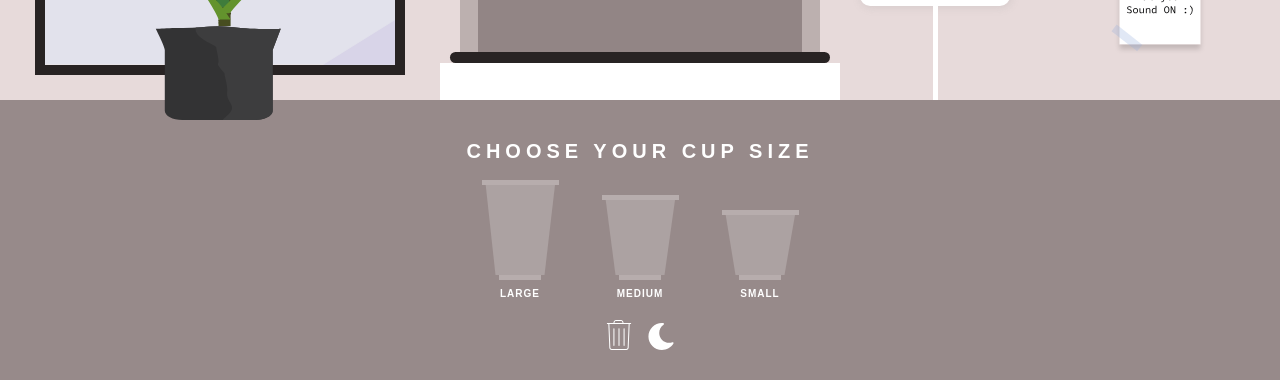
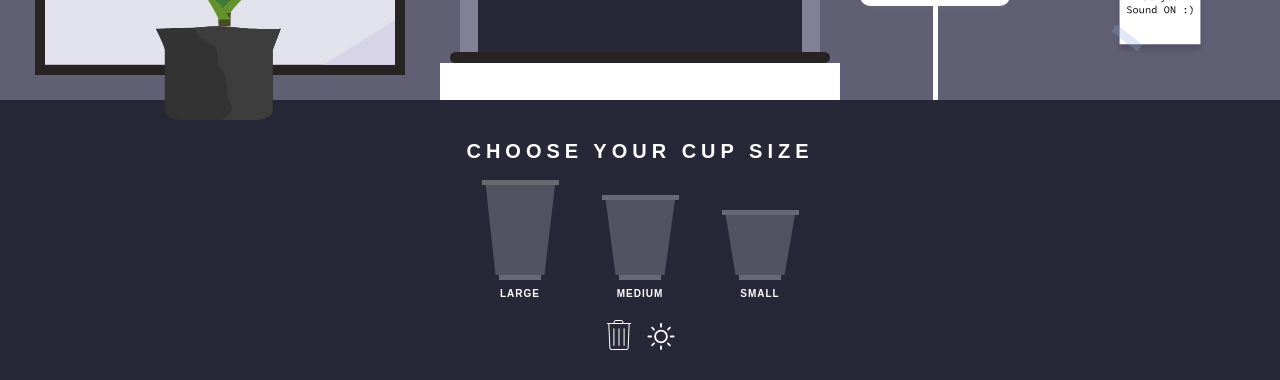
Before and after one commit to CathyDolle/bubbleTea, a plain HTML site: page index.html in a window 1280 px wide. Shown: the part 420-800 px from the top of the page. Drawn offline with Linux system fonts and the light colour scheme.

Commit message:
color and hour adjust :love_hotel:

```diff
--- a/index.html
+++ b/index.html
@@ -376,8 +376,8 @@
                 <img alt="trash" src="images/trash.svg">
             </div>
             <div class="board__footer__night">
-                <img class="js-night" alt="night" src="images/night.svg">
-                <img class="hidden js-day" alt="day" src="images/day.svg">
+                <img class="hidden js-night" alt="night" src="images/night.svg">
+                <img class="js-day" alt="day" src="images/day.svg">
             </div>
         </div>
     </section>
--- a/sass/main.scss
+++ b/sass/main.scss
@@ -1,17 +1,17 @@
 // COLOR PALETTE
 // COLOR PALETTE > INTERFACE
-$backgroud:rgb(231, 218, 218);
+$backgroud:#615F74;
 // $board:rgb(182, 162, 162);
-$board:rgb(151, 138, 138);
+$board:#282738;
 $button:#4e4444;
 
 // COLOR PALETTE > MACHINE
 $machine-top:white;
-$machine-middle:#BCB0AF;
+$machine-middle:#828096;
 $dark-coffee:#282323;
 $machine-bot:white;
 $machine-button:#282323;
-$darkcoffee:rgb(146, 133, 133);
+$darkcoffee:#282738;
 
 // COLOR PALETTE > CUP
 $cup:rgba(255, 255, 255, 0.2);
@@ -834,7 +834,7 @@ a {
 
 // WORK :D
 .work {
-    background: rgba(128, 119, 246, 0.342);
+    background: rgba(141, 133, 252, 0.247);
     z-index: 100;
     transform: translateY(-100%);
     position: absolute;
--- a/script/main.js
+++ b/script/main.js
@@ -322,6 +322,11 @@ const tick = () => {
     } else {
         document.querySelector("h3.js-clock").innerText = `${hours} : ${minutes}`
     }
+    if (hours < 10) {
+        document.querySelector("h3.js-clock").innerText = `0${hours} : ${minutes}`
+    } else {
+        document.querySelector("h3.js-clock").innerText = `${hours} : ${minutes}`
+    }
 }
 window.setInterval(tick, 1000)
 
@@ -391,11 +396,13 @@ dayMode.addEventListener('click', () => {
 
 //WORK POSTER
 poster3D.addEventListener('click', () =>{
+    stickSound.play()
     work.classList.remove('hidden')
     work3D.classList.remove('hidden')
 })
 
 workClose.addEventListener('click' , () =>{
+    stickSound.play()
     work.classList.add('hidden')
     work3D.classList.add('hidden')
 })
```
Also changed, not shown: css/main.css, 1 other file.
